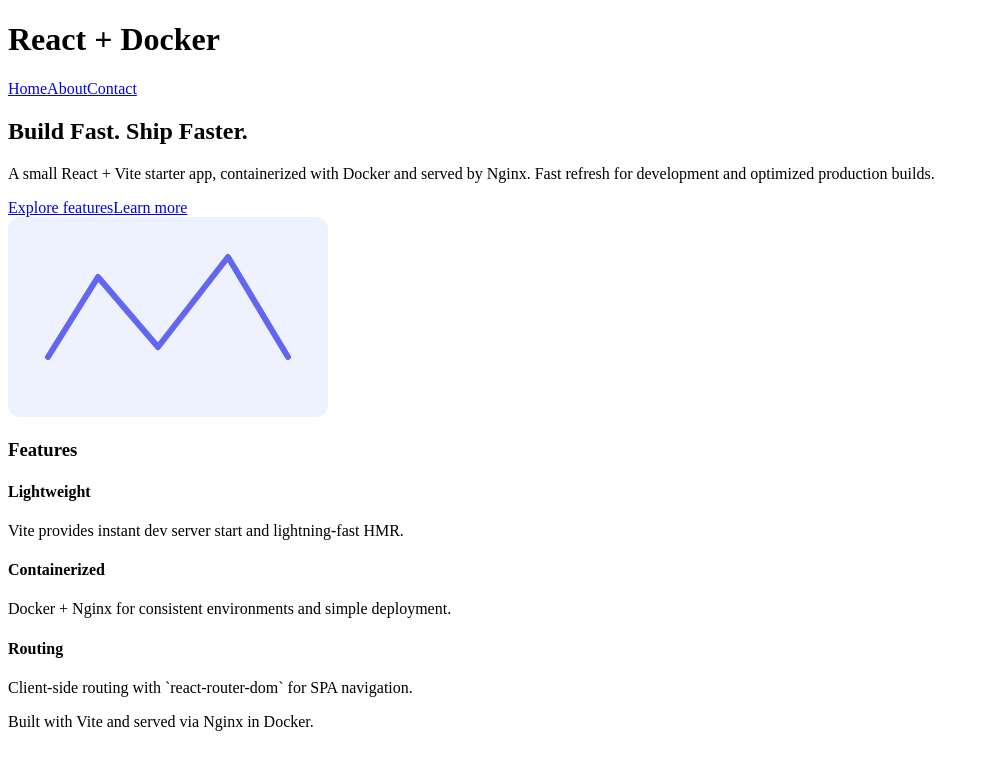
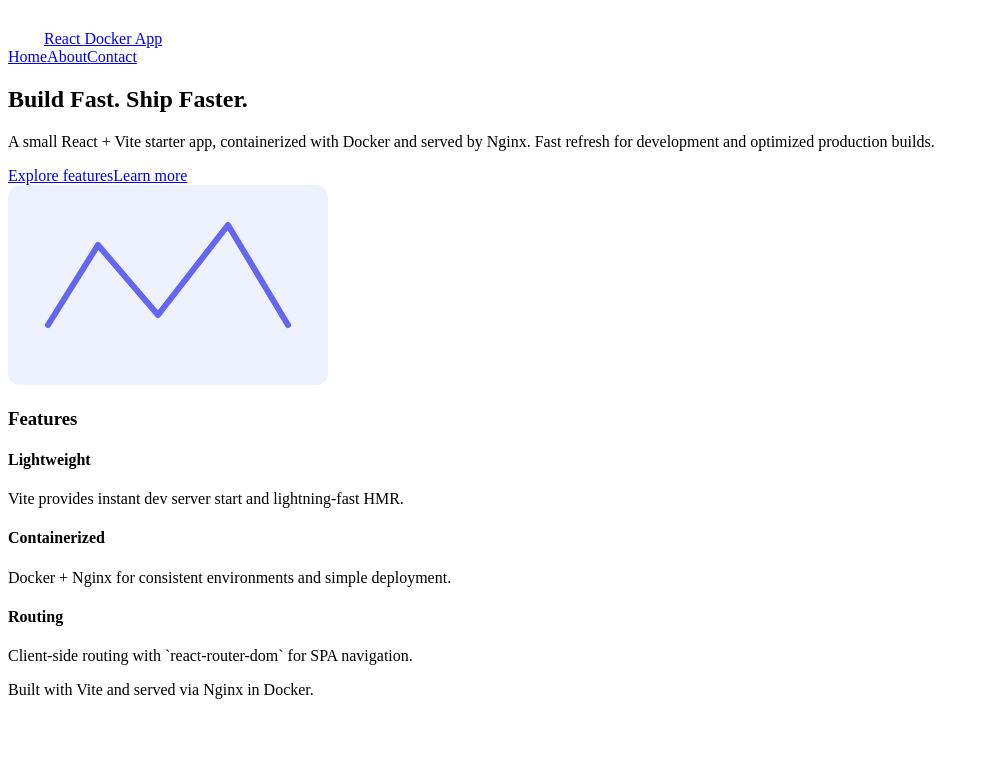
Before and after one commit to SurajChougule85/docker-demo, a React (Vite) app in the folder react-app/: page / in a window 1280 px wide. Shown: the top 770 px of the page, without its empty margins (0-989 px from the left). Built offline with nearby package versions, Linux system fonts and the light colour scheme; the HTML template or start-up script is replaced by a standard one.

Commit message:
chore: header polish, active nav links, subtle animations

```diff
--- a/react-app/src/App.jsx
+++ b/react-app/src/App.jsx
@@ -1,5 +1,5 @@
 import React from 'react'
-import { BrowserRouter, Routes, Route, Link } from 'react-router-dom'
+import { BrowserRouter, Routes, Route, NavLink } from 'react-router-dom'
 import Home from './pages/Home'
 import About from './pages/About'
 import Contact from './pages/Contact'
@@ -9,12 +9,21 @@
   return (
     <BrowserRouter>
       <div className="app-root">
-        <header>
-          <h1>React + Docker</h1>
-          <nav>
-            <Link to="/">Home</Link>
-            <Link to="/about">About</Link>
-            <Link to="/contact">Contact</Link>
+        <header className="site-header container">
+          <div className="brand">
+            <a href="/" aria-label="Home" className="brand-link">
+              <svg width="36" height="36" viewBox="0 0 24 24" fill="none" xmlns="http://www.w3.org/2000/svg" className="brand-logo">
+                <rect x="2" y="2" width="20" height="20" rx="6" fill="var(--accent)" />
+                <path d="M7 12h10M7 8h10M7 16h6" stroke="#fff" strokeWidth="1.5" strokeLinecap="round" strokeLinejoin="round" />
+              </svg>
+              <span className="app-title">React Docker App</span>
+            </a>
+          </div>
+
+          <nav className="site-nav" aria-label="Main navigation">
+            <NavLink to="/" end className={({isActive})=> isActive ? 'active' : undefined}>Home</NavLink>
+            <NavLink to="/about" className={({isActive})=> isActive ? 'active' : undefined}>About</NavLink>
+            <NavLink to="/contact" className={({isActive})=> isActive ? 'active' : undefined}>Contact</NavLink>
           </nav>
         </header>
 
--- a/react-app/src/styles.css
+++ b/react-app/src/styles.css
@@ -21,6 +21,15 @@
 nav a{ color:var(--text); text-decoration:none; padding:8px 10px; border-radius:8px }
 nav a:hover{ color:var(--accent); background:rgba(13,148,136,0.06) }
 
+/* Header and nav polish */
+.site-header{ display:flex; align-items:center; justify-content:space-between }
+.brand-link{ display:flex; align-items:center; gap:12px; text-decoration:none }
+.brand-logo{ flex-shrink:0 }
+.app-title{ color:var(--text); font-weight:700 }
+.site-nav a{ color:var(--text); transition: all 160ms ease }
+.site-nav a.active{ color:var(--surface); background: linear-gradient(90deg,var(--accent),var(--accent-2)); box-shadow: 0 6px 18px rgba(13,148,136,0.12); padding:8px 12px }
+.site-nav a:focus{ outline:3px solid rgba(13,148,136,0.14); outline-offset:3px }
+
 main{ flex:1 }
 
 .hero{ display:flex; gap:32px; align-items:center; justify-content:space-between; padding:40px 0 }
@@ -31,6 +40,11 @@
 .btn{ display:inline-block; padding:10px 16px; border-radius:10px; text-decoration:none; font-weight:600 }
 .btn.primary{ background:var(--accent); color:white }
 .btn.ghost{ background:transparent; color:var(--accent-2); border:1px solid rgba(0,0,0,0.06) }
+
+/* Subtle motion */
+.hero h2, .card, .btn{ transition: transform 220ms cubic-bezier(.2,.9,.2,1), box-shadow 220ms }
+.hero h2:hover{ transform: translateY(-3px) }
+.card:hover{ transform: translateY(-6px); box-shadow: 0 12px 30px rgba(15,23,42,0.06) }
 
 .hero-illustration{ opacity:0.95 }
 
```
